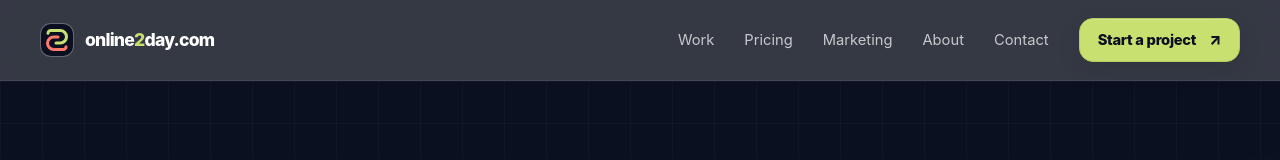
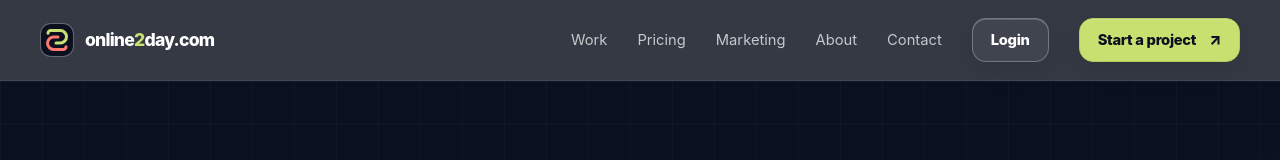
Before and after one commit to The-New-Hair-Company/v0-online2day-website-build, a Next.js app: page / in a window 1280 px wide. Shown: the top 160 px of the page. Built offline with nearby package versions, Linux system fonts and the light colour scheme; no server answers.

Commit message:
Add Login link to site header
Expose the Supabase login flow from the shared desktop and mobile marketing navigation.

```diff
--- a/components/site-header.tsx
+++ b/components/site-header.tsx
@@ -45,6 +45,9 @@ export function SiteHeader() {
               {label}
             </Link>
           ))}
+          <Link className="button button-small button-outline" href="/auth/login" onClick={() => setOpen(false)}>
+            Login
+          </Link>
           <Link className="button button-small button-lime" href="/start" onClick={() => setOpen(false)}>
             Start a project <span aria-hidden="true">↗</span>
           </Link>
```
